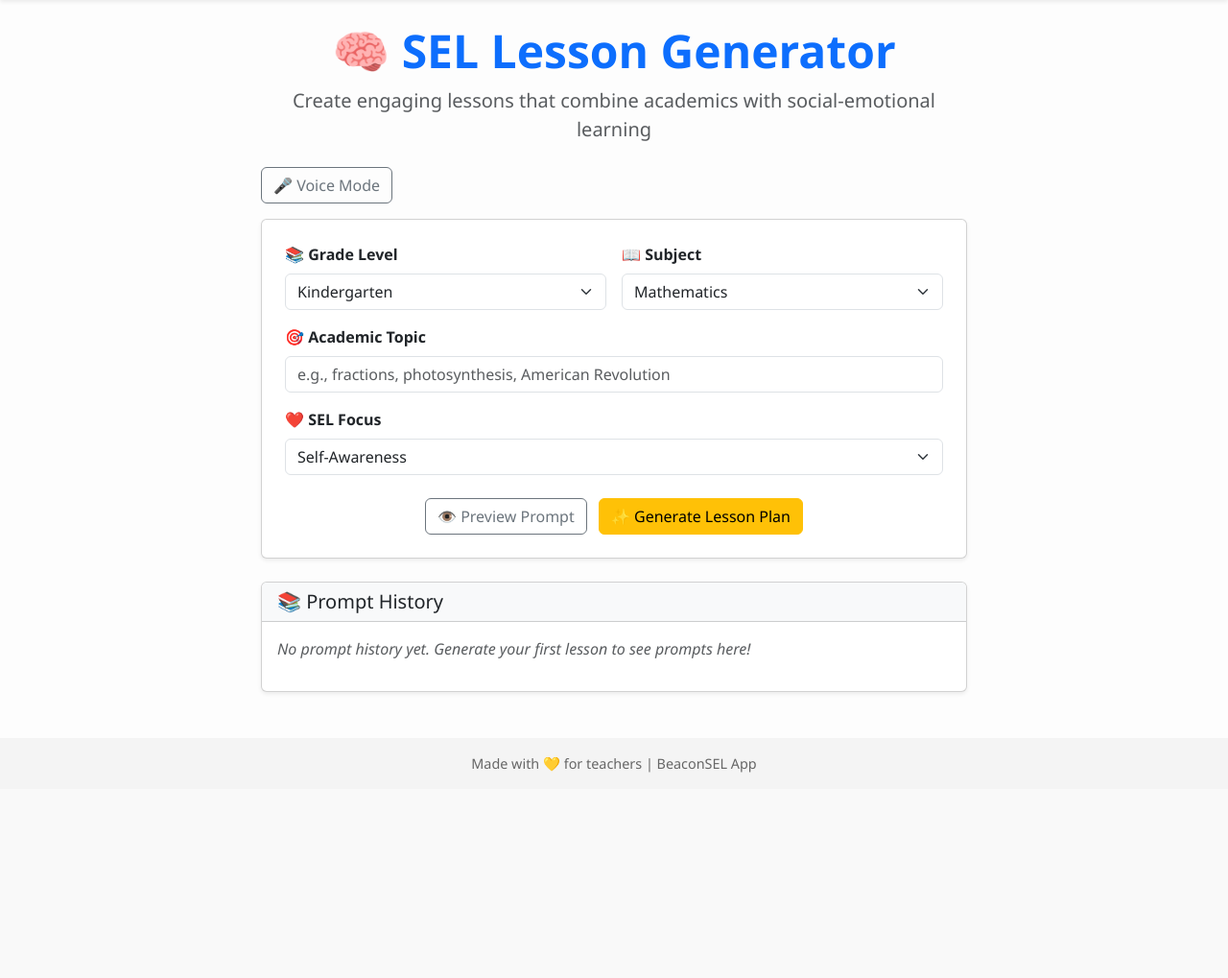
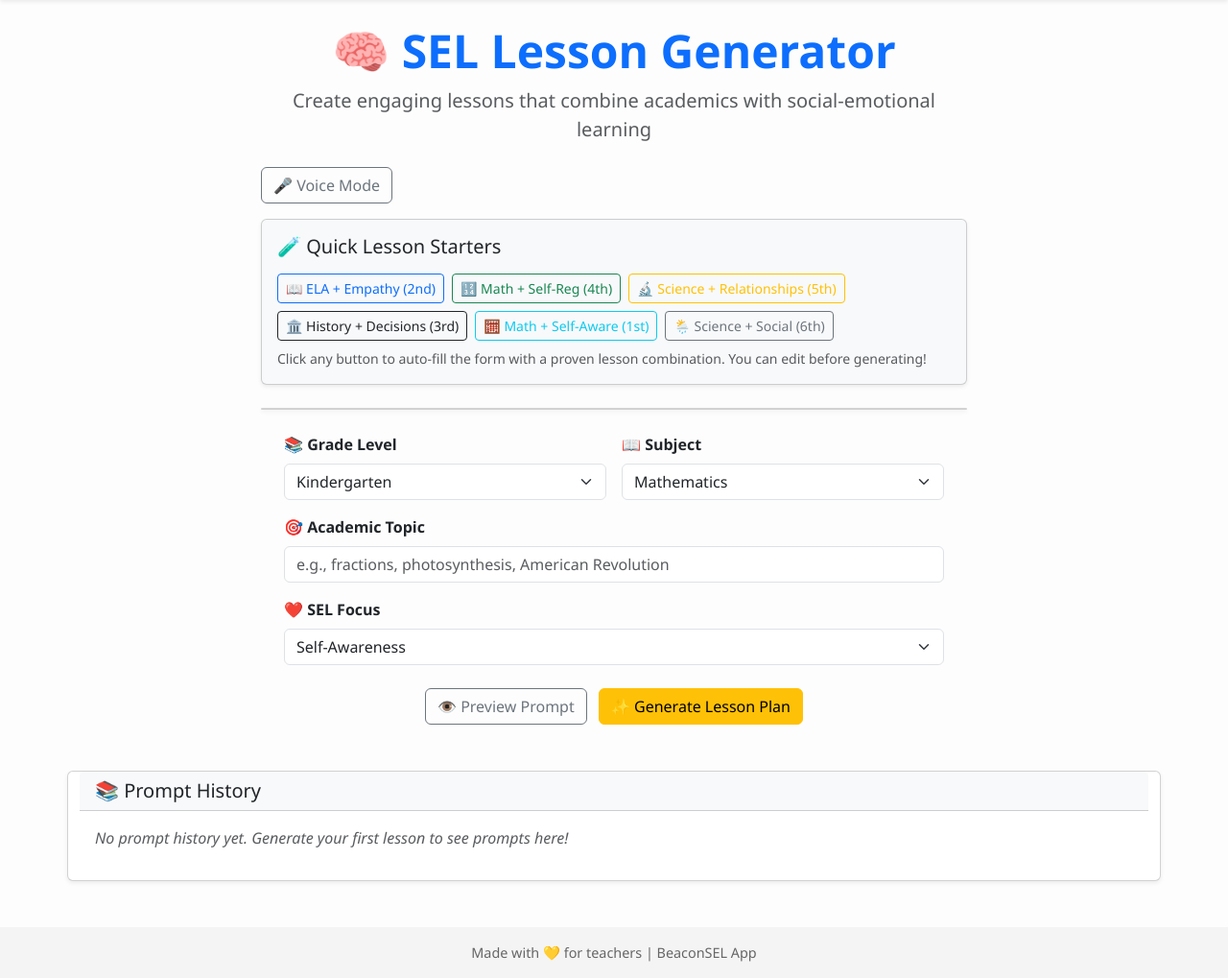
Before and after one commit to ShaneBernauer/SEL-Lesson-Generator, a Flask app: page / in a window 1280 px wide. Shown: the part 62-1081 px from the top of the page at 96% size. Before the commit the page ends 867 px from the top, so only its background shows below. Run offline with Flask 3, Linux system fonts and the light colour scheme.

Commit message:
Assistant checkpoint: Add Quick Prompt Buttons for one-click lesson templates
Assistant generated file changes:
- templates/index.html: Add Quick Prompt Buttons section above the form, Add loadTemplate JavaScript function

---

User prompt:

Please implement the changes in this file.

Replit-Commit-Author: Assistant
Replit-Commit-Session-Id: 40cb3b2c-dd18-4d5c-9bd7-438d0621c3e3

```diff
--- a/templates/index.html
+++ b/templates/index.html
@@ -12,7 +12,35 @@
 
     <button id="voiceBtn" class="btn btn-outline-secondary mb-3">🎤 Voice Mode</button>
 
-    <div class="card shadow-sm">
+    <!-- Quick Lesson Starters Section -->
+    <div class="card shadow-sm mb-4 bg-light">
+      <div class="card-body">
+        <h5 class="mb-3">🧪 Quick Lesson Starters</h5>
+        <div class="d-flex flex-wrap gap-2">
+          <button type="button" class="btn btn-outline-primary btn-sm" onclick="loadTemplate('2nd', 'ELA', 'Main Idea', 'Empathy')">
+            📖 ELA + Empathy (2nd)
+          </button>
+          <button type="button" class="btn btn-outline-success btn-sm" onclick="loadTemplate('4th', 'Math', 'Fractions', 'Self-Regulation')">
+            🔢 Math + Self-Reg (4th)
+          </button>
+          <button type="button" class="btn btn-outline-warning btn-sm" onclick="loadTemplate('5th', 'Science', 'Ecosystems', 'Relationship Skills')">
+            🔬 Science + Relationships (5th)
+          </button>
+          <button type="button" class="btn btn-outline-dark btn-sm" onclick="loadTemplate('3rd', 'Social Studies', 'Community Rules', 'Responsible Decision-Making')">
+            🏛️ History + Decisions (3rd)
+          </button>
+          <button type="button" class="btn btn-outline-info btn-sm" onclick="loadTemplate('1st', 'Math', 'Counting', 'Self-Awareness')">
+            🧮 Math + Self-Aware (1st)
+          </button>
+          <button type="button" class="btn btn-outline-secondary btn-sm" onclick="loadTemplate('6th', 'Science', 'Weather Patterns', 'Social Awareness')">
+            🌦️ Science + Social (6th)
+          </button>
+        </div>
+        <small class="text-muted d-block mt-2">Click any button to auto-fill the form with a proven lesson combination. You can edit before generating!</small>
+      </div>
+    </div>
+
+    <div class="card shadow-sm"></div>
       <div class="card-body p-4">
         <form method="POST">
           <div class="row g-3">
@@ -115,6 +143,36 @@
       function hidePrompt() {
         document.getElementById('promptSection').style.display = 'none';
       }
+
+      function loadTemplate(grade, subject, topic, sel) {
+        // Fill in all form fields with the template values
+        document.querySelector("select[name='grade']").value = grade;
+        document.querySelector("select[name='subject']").value = subject;
+        document.querySelector("input[name='topic']").value = topic;
+        document.querySelector("select[name='sel']").value = sel;
+
+        // Smooth scroll to the form for better UX
+        document.querySelector("form").scrollIntoView({ behavior: 'smooth', block: 'start' });
+
+        // Focus on the topic field so they can see it's filled
+        document.querySelector("input[name='topic']").focus();
+
+        // Optional: Show a brief success message
+        const successMsg = document.createElement('div');
+        successMsg.className = 'alert alert-success alert-dismissible fade show mt-2';
+        successMsg.innerHTML = `
+          <strong>✅ Template Loaded!</strong> ${grade} grade ${subject} lesson on "${topic}" with ${sel} focus.
+          <button type="button" class="btn-close" data-bs-dismiss="alert"></button>
+        `;
+        document.querySelector("form").insertBefore(successMsg, document.querySelector("form").firstChild);
+
+        // Auto-remove the success message after 3 seconds
+        setTimeout(() => {
+          if (successMsg.parentNode) {
+            successMsg.remove();
+          }
+        }, 3000);
+      }
     </script>
 
     {{ output|safe }}
```
